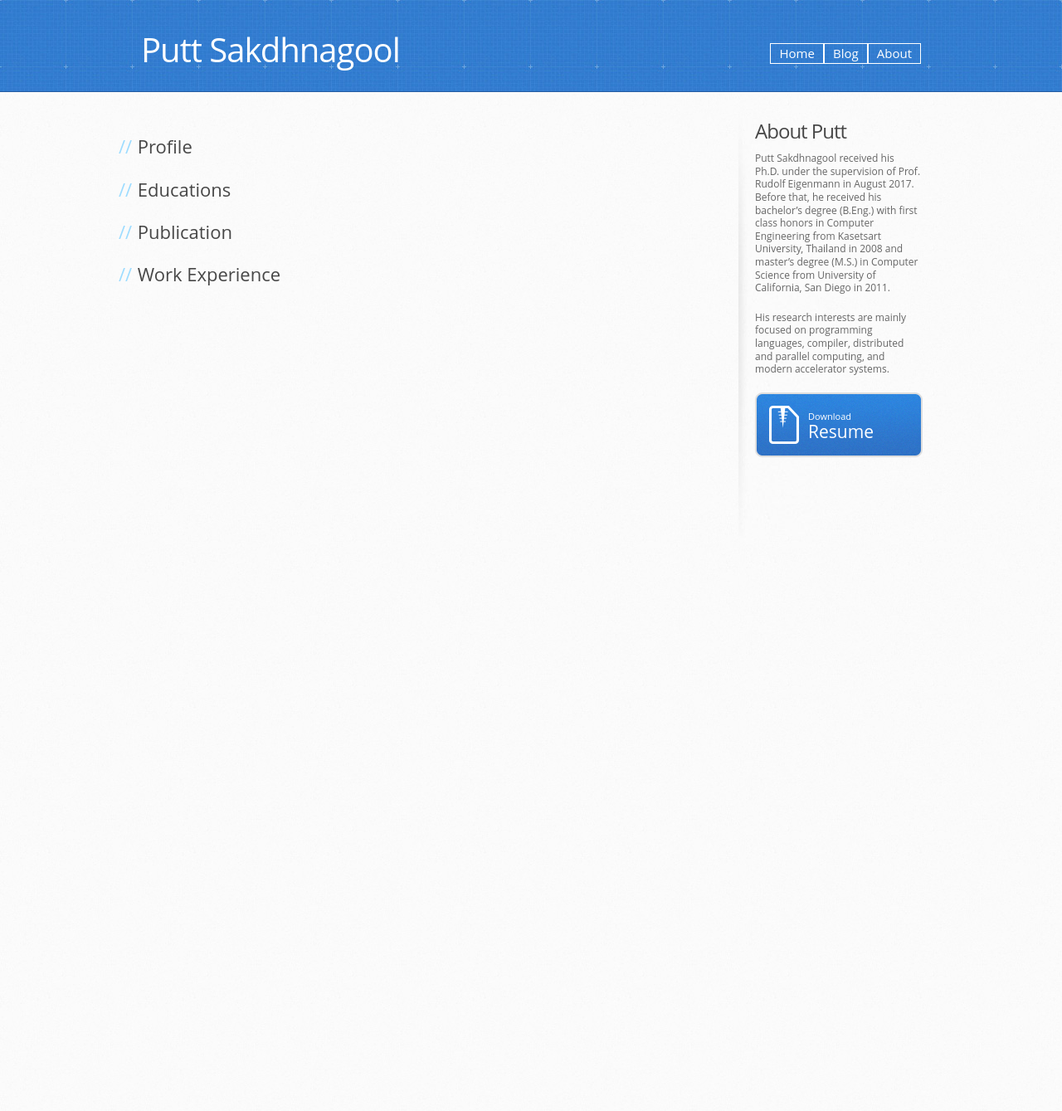
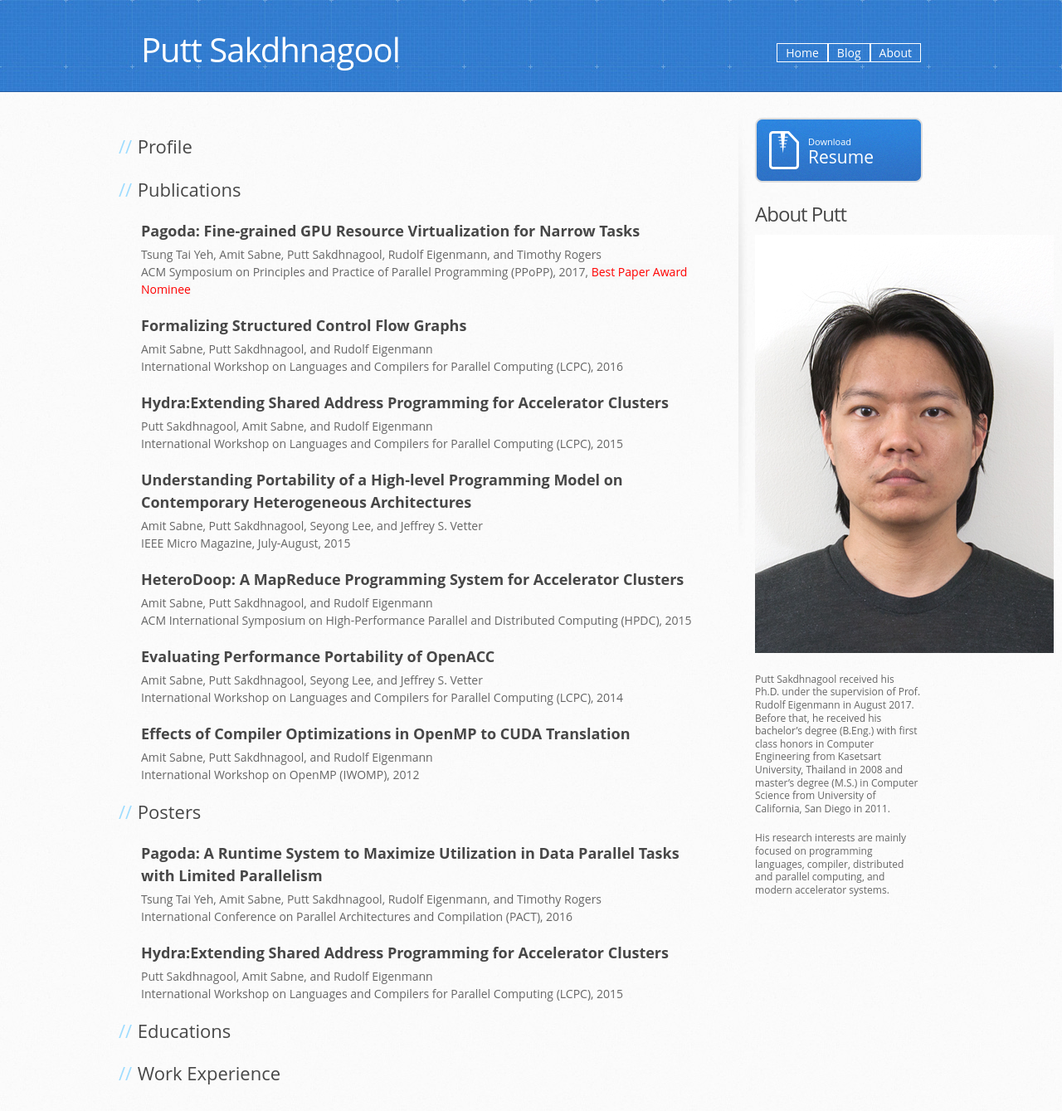
Before and after one commit to puttsk/puttsk.github.io, a Jekyll site: the page built from index.md, in a window 1280 px wide. Shown: the whole page at 83% size. Built offline with Jekyll 4.4.1, drawn with Linux system fonts in a browser that asks for light colours; the repository's description, which GitHub fills in, is left out; our own code applies the rules of GitHub Pages for plain Markdown files; before the commit the page ends 900 px from its top, so only the background shows below that.

Commit message:
Add publications and posters Add portrait

```diff
--- a/_includes/about-me.md
+++ b/_includes/about-me.md
@@ -1,5 +1,9 @@
 # About Putt
+
+![Putt][portrait]
 
 Putt Sakdhnagool received his Ph.D. under the supervision of Prof. Rudolf Eigenmann in August 2017. Before that, he received his bachelor's degree (B.Eng.) with first class honors in Computer Engineering from Kasetsart University, Thailand in 2008 and master's degree (M.S.) in Computer Science from University of California, San Diego in 2011.
 
 His research interests are mainly focused on programming languages, compiler, distributed and parallel computing, and modern accelerator systems.
+
+[portrait]: {{site.github.url}}/assets/images/putt.jpg
--- /dev/null
+++ b/_includes/posters.html
@@ -0,0 +1,11 @@
+<div class="publication">
+    <h3>Pagoda: A Runtime System to Maximize Utilization in Data Parallel Tasks with Limited Parallelism</h3>
+    <div class="author">Tsung Tai Yeh, Amit Sabne, Putt Sakdhnagool, Rudolf Eigenmann, and Timothy Rogers</div>
+    <div class="detail">International Conference on Parallel Architectures and Compilation (PACT), 2016</div>
+</div>
+
+<div class="publication">
+    <h3>Hydra:Extending Shared Address Programming for Accelerator Clusters</h3>
+    <div class="author">Putt Sakdhnagool, Amit Sabne, and Rudolf Eigenmann</div>
+    <div class="detail">International Workshop on Languages and Compilers for Parallel Computing (LCPC), 2015</div>
+</div>
--- /dev/null
+++ b/_includes/publications.html
@@ -0,0 +1,41 @@
+<div class="publication">
+    <h3>Pagoda: Fine-grained GPU Resource Virtualization for Narrow Tasks</h3>
+    <div class="author">Tsung Tai Yeh, Amit Sabne, Putt Sakdhnagool, Rudolf Eigenmann, and Timothy Rogers</div>
+    <div class="detail">ACM Symposium on Principles and Practice of Parallel Programming (PPoPP), 2017, <span class="highlight">Best Paper Award Nominee</span> </div>
+</div>
+
+<div class="publication">
+    <h3>Formalizing Structured Control Flow Graphs</h3>
+    <div class="author">Amit Sabne, Putt Sakdhnagool, and Rudolf Eigenmann</div>
+    <div class="detail"> International Workshop on Languages and Compilers for Parallel Computing (LCPC), 2016</div>
+</div>
+
+<div class="publication">
+    <h3>Hydra:Extending Shared Address Programming for Accelerator Clusters</h3>
+    <div class="author">Putt Sakdhnagool, Amit Sabne, and Rudolf Eigenmann</div>
+    <div class="detail">International Workshop on Languages and Compilers for Parallel Computing (LCPC), 2015</div>
+</div>
+
+<div class="publication">
+    <h3>Understanding Portability of a High-level Programming Model on Contemporary Heterogeneous Architectures</h3>
+    <div class="author">Amit Sabne, Putt Sakdhnagool, Seyong Lee, and Jeffrey S. Vetter</div>
+    <div class="detail">IEEE Micro Magazine, July-August, 2015</div>
+</div>
+
+<div class="publication">
+    <h3>HeteroDoop: A MapReduce Programming System for Accelerator Clusters</h3>
+    <div class="author">Amit Sabne, Putt Sakdhnagool, and Rudolf Eigenmann </div>
+    <div class="detail">ACM International Symposium on High-Performance Parallel and Distributed Computing (HPDC), 2015</div>
+</div>
+
+<div class="publication">
+    <h3>Evaluating Performance Portability of OpenACC</h3>
+    <div class="author">Amit Sabne, Putt Sakdhnagool, Seyong Lee, and Jeffrey S. Vetter</div>
+    <div class="detail">International Workshop on Languages and Compilers for Parallel Computing (LCPC), 2014</div>
+</div>
+
+<div class="publication">
+    <h3>Effects of Compiler Optimizations in OpenMP to CUDA Translation</h3>
+    <div class="author">Amit Sabne, Putt Sakdhnagool, and Rudolf Eigenmann </div>
+    <div class="detail">International Workshop on OpenMP (IWOMP), 2012</div>
+</div>
--- a/_layouts/home.html
+++ b/_layouts/home.html
@@ -8,9 +8,10 @@ layout: default
     </section>
 
     <aside id="sidebar">
+        {% include side.html %}
+
         {% capture sidebar %}{% include about-me.md %}{% endcapture %}
         {{ sidebar | markdownify }}
 
-        {% include side.html %}
     </aside>
 </div>
--- a/_sass/jekyll-theme-architect.scss
+++ b/_sass/jekyll-theme-architect.scss
@@ -6,7 +6,7 @@ $font-stack: 'Open Sans', 'Helvetica Neue', Helvetica, Arial, serif;
 /* LAYOUT STYLES */
 body {
   font-family: $font-stack ;
-  font-size: 15px;
+  font-size: 14px;
   font-weight: 400;
   line-height: 1.5;
   color: #666;
@@ -265,7 +265,7 @@ form {
 }
 
 #main-content h3 {
-  margin-top: 24px;
+  margin-top: 20px;
   margin-bottom: 8px;
   font-family: $font-stack ;
   font-size: 18px;
@@ -359,6 +359,35 @@ ol {
 dl dd {
   font-style: italic;
   font-weight: 100;
+}
+
+/* PUBLICATION */
+#main-content .publication h3{
+  margin-bottom: 4px;
+  text-indent: 0px;
+}
+
+#main-content .publication h3:before{
+  content: none;
+  padding-right: 0;
+  margin-left: 0;
+}
+
+#main-content .publication .author{
+  font: 1em;
+  margin-bottom: 0;
+}
+
+#main-content .detail .author{
+  font: 1em;
+}
+
+  .me{
+  font-weight: bold;
+}
+
+#main-content .detail .highlight{
+  color: red;
 }
 
 /*
--- a/index.md
+++ b/index.md
@@ -4,8 +4,14 @@ layout: home
 
 ## Profile
 
+## Publications
+
+{% include publications.html %}
+
+## Posters
+
+{% include posters.html %}
+
 ## Educations
 
-## Publication
-
 ## Work Experience
```
Also changed, not shown: assets/images/putt.jpg (added).
